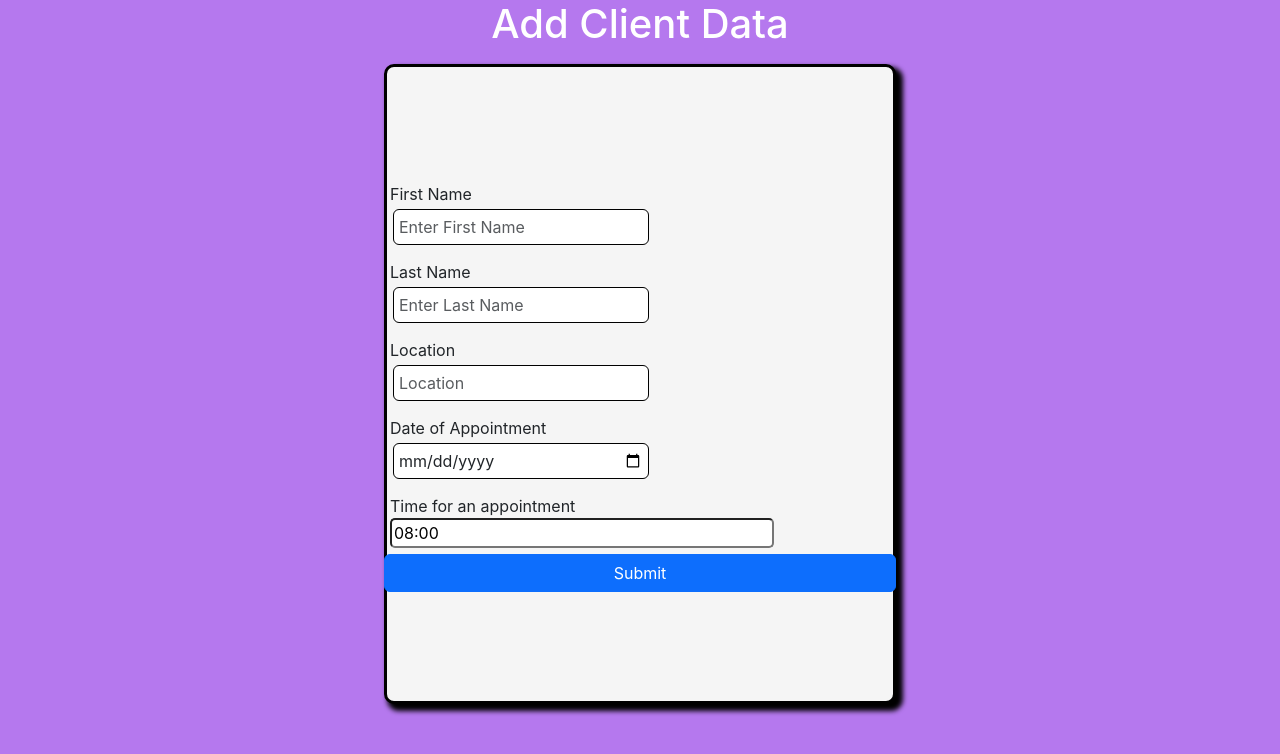
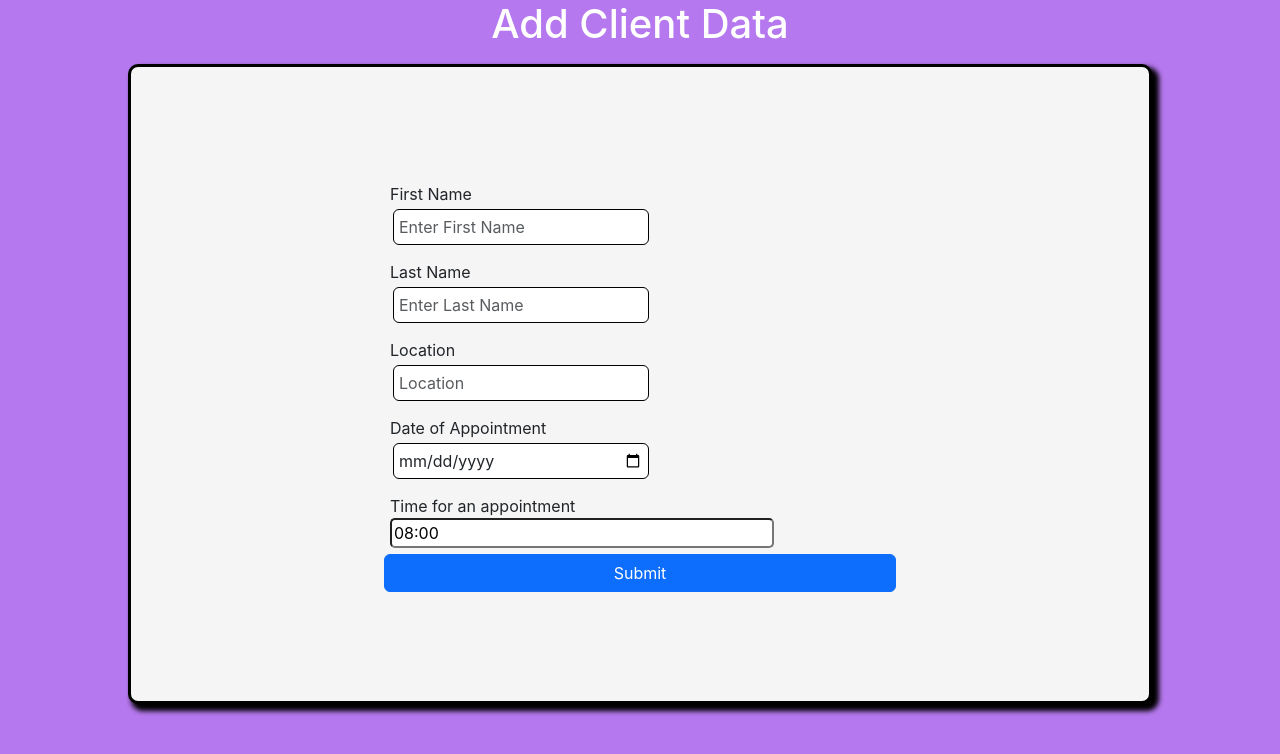
Before and after one commit to Sakshi-hub21/Power-Up-Fitness, a React (Create React App) app: page /add in a window 1280 px wide. Shown: the top 754 px of the page. Built offline with nearby package versions, Linux system fonts and the light colour scheme.

Commit message:
Update edit.css

```diff
--- a/src/components/edit.css
+++ b/src/components/edit.css
@@ -14,7 +14,7 @@
     align-items: center;
     border: 3px solid black;
     box-shadow: 5px 5px 5px 2px black;
-    width: 40vw;
+    width: 80vw;
     height: 80vh;
     border-radius: 10px;
 
```
